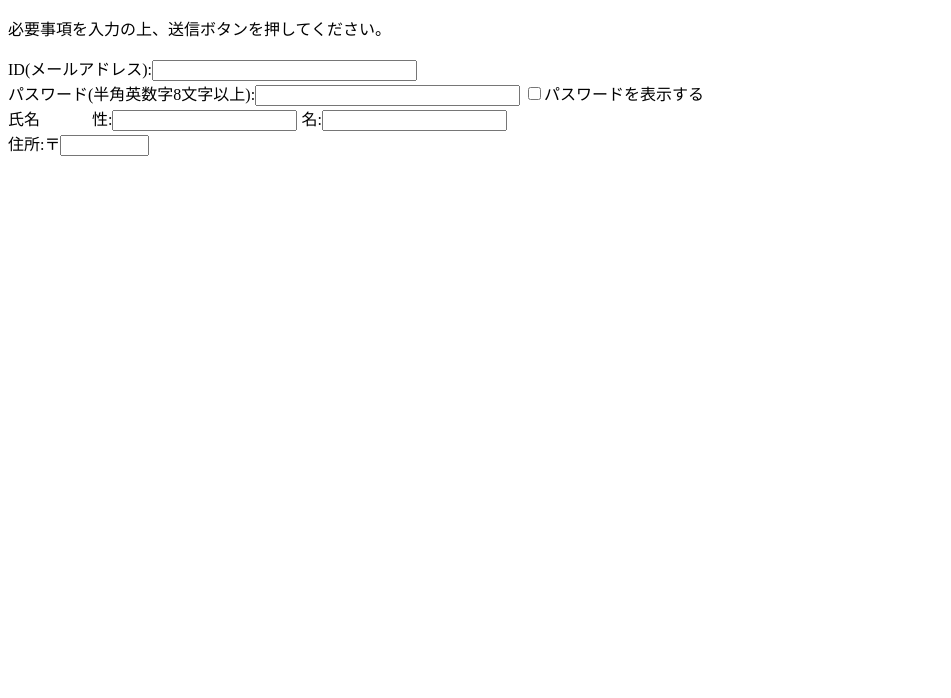
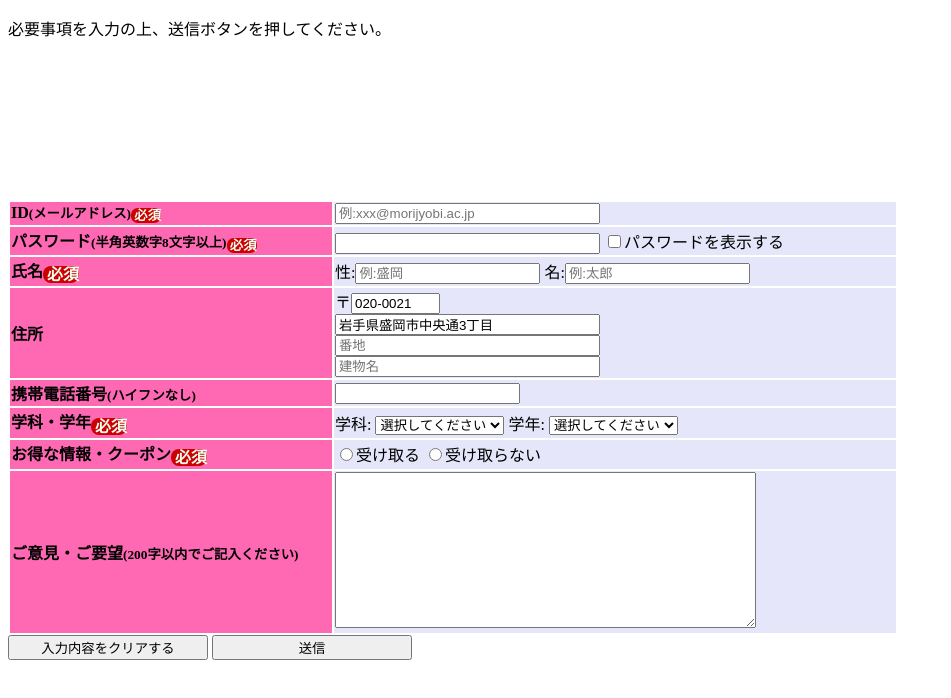
Before and after one commit to Sachika1102/html-task, a plain HTML site: page form/register.html in a window 1280 px wide. Shown: the whole page, without its empty margins (0-951 px from the left). Drawn offline with Linux system fonts and the light colour scheme.

Commit message:
フォームを作りました！

```diff
--- a/form/register-style.css
+++ b/form/register-style.css
@@ -0,0 +1,25 @@
+@charset "UTF-8";
+
+required::after {
+    content: " 必須";
+    color: honeydew;
+    background: #cc0000;
+    border-radius: 0.5em;
+    vertical-align: middle;
+  }
+  th{
+    background-color: hotpink;
+    text-align: left;
+    width: 20em;
+  }
+  td{
+    background-color:lavender;
+    width: 35em;
+  }
+  supplement{
+    font-size: 0.5em;
+  }
+  button{
+    text-align: center;
+    width: 15em;
+  }
--- a/form/register.html
+++ b/form/register.html
@@ -1,21 +1,80 @@
 <!DOCTYPE html>
 <html lang="en">
+
 <head>
     <link rel="stylesheet" href="register-style.css">
     <meta charset="UTF-8">
     <meta name="viewport" content="width=device-width, initial-scale=1.0">
     <title>登録フォーム</title>
 </head>
+
 <body>
     <p>必要事項を入力の上、送信ボタンを押してください。</p>
     <form action="#" method="get" enctype="multipart/form-data"></form>
-    ID(メールアドレス):<input type="email" name="email" size="30" required><br>
-    パスワード(半角英数字8文字以上):<input type="password" name="password" size="30" minlength="8">
-    <label><input type="checkbox">パスワードを表示する</label><br>
-    氏名
-    性:<input type="text" name="last_name">
-    名:<input type="text" name="first_name"><br>
-    住所:〒<input type="text" name="address" size="8"><br>
+    <table>
+        <tr>
+            <th>ID<small>(メールアドレス)<required></required></small></th>
+            <td><input type="email" name="email" size="30" placeholder="例:xxx@morijyobi.ac.jp"></td><br>
+        </tr>
+        <tr>
+            <th>パスワード<small>(半角英数字8文字以上)<required></required></small></th>
+                <td><input type="password" name="password" size="30" minlength="8">
+                <label><input type="checkbox">パスワードを表示する</label>
+            </td>
+        </tr>
+
+
+        <tr>
+            <th>氏名<required></required></th>
+            <td>性:<input type="text" name="last_name" placeholder="例:盛岡">
+                名:<input type="text" name="first_name" placeholder="例:太郎"></td><br>
+        </tr>
+        <tr>
+            <th>住所</th>
+            <td>〒<input type="text" name="address" value="020-0021" size="8" readonly><br>
+                  <input type="text" name="address" size="30" value="岩手県盛岡市中央通3丁目" readonly><br>
+                  <input type="text" name="address" size="30" placeholder="番地"><br>
+                  <input type="text" name="address" size="30" placeholder="建物名"></td><br>
+        </tr>
+        <tr>
+            <th>携帯電話番号<small>(ハイフンなし)</small><reqired></reqired></th>
+            <td><input type="tel"></td><br>
+        </tr>
+        <tr>
+            <th>学科・学年<required></required></th>
+                <td>学科:
+                <select name="blood_type">
+                    <option value="">選択してください</option>
+                    <option value="システム系学科">システム系学科</option>
+                    <option value="ビジネス系学科">ビジネス系学科</option>
+                    <option value="デザイン系学科">デザイン系学科</option>
+        </select>
+                   学年:
+            <select name="blood_type">
+                    <option value="">選択してください</option>
+                    <option value="1">1年</option>
+                    <option value="2">2年</option>
+                    <option value="3">3年</option>
+                    <option value="4">4年</option>
+        </select></td></tr><br>
+        <tr>
+            <th>お得な情報・クーポン<required></required></th>
+            <td><label><input type="radio">受け取る</label>
+         <label><input type="radio">受け取らない</label></td><br>
+    </tr>
+    <tr>
+        <th>ご意見・ご要望<small>(200字以内でご記入ください)</small></th><br>
+        <td><textarea name="multiple" cols="50" rows="10" maxlength="200"></textarea></td><br>
+    </tr>
+    </table>
+
+    <!--フォームの入力内容をクリアするボタン-->
+    <button type="reset">入力内容をクリアする</button>
+    <!--サーバにデータを送信するためのボタン-->
+    <button type="submit">送信</button>
+
+
 
 </body>
+
 </html>
```
